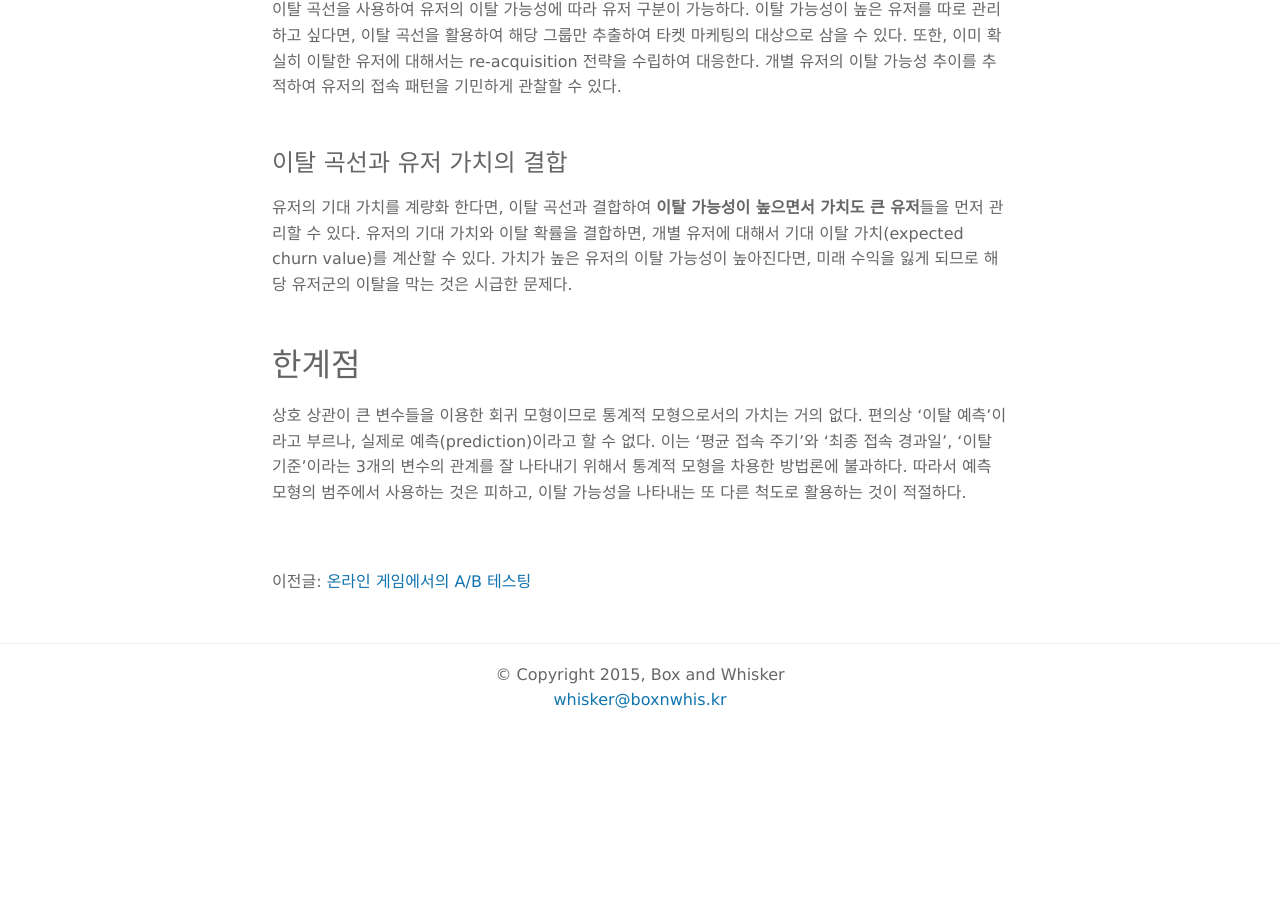
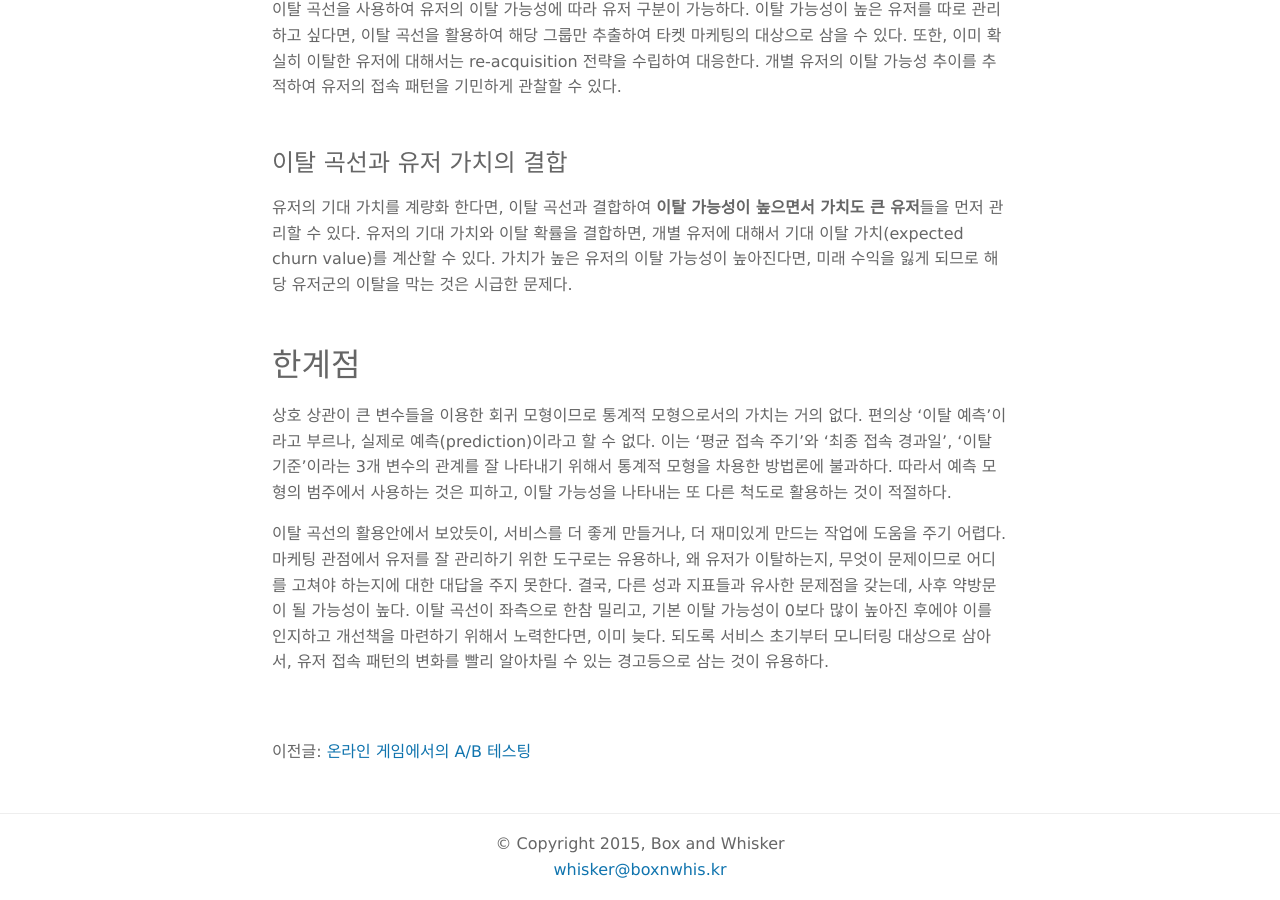
Before and after one commit to boxnwhiskr/boxnwhiskr.github.io, a Jekyll site: the page built from _posts/2015-02-09-predict_churns.markdown, in a window 1280 px wide and 900 px high, scrolled down 6747 px. Built offline with Jekyll 4.4.1, drawn with Linux system fonts in a browser that asks for light colours; nearby versions of some CDN libraries; some web fonts are replaced; formulas are drawn with MathJax 3; before the commit the page ends 7477 px from its top, so only the background shows below that.

Commit message:
Add text

```diff
--- a/_posts/2015-02-09-predict_churns.markdown
+++ b/_posts/2015-02-09-predict_churns.markdown
@@ -187,5 +187,11 @@ A의 경우, 위험 비율의 증가에 따라 이탈 가능성이 상대적으
 
 상호 상관이 큰 변수들을 이용한 회귀 모형이므로 통계적 모형으로서의 가치는 거의 없다.
 편의상 '이탈 예측'이라고 부르나, 실제로 예측(prediction)이라고 할 수 없다.
-이는 '평균 접속 주기'와 '최종 접속 경과일', '이탈 기준'이라는 3개의 변수의 관계를 잘 나타내기 위해서 통계적 모형을 차용한 방법론에 불과하다.
+이는 '평균 접속 주기'와 '최종 접속 경과일', '이탈 기준'이라는 3개 변수의 관계를 잘 나타내기 위해서 통계적 모형을 차용한 방법론에 불과하다.
 따라서 예측 모형의 범주에서 사용하는 것은 피하고, 이탈 가능성을 나타내는 또 다른 척도로 활용하는 것이 적절하다.
+
+이탈 곡선의 활용안에서 보았듯이, 서비스를 더 좋게 만들거나, 더 재미있게 만드는 작업에 도움을 주기 어렵다.
+마케팅 관점에서 유저를 잘 관리하기 위한 도구로는 유용하나, 왜 유저가 이탈하는지, 무엇이 문제이므로 어디를 고쳐야 하는지에 대한 대답을 주지 못한다.
+결국, 다른 성과 지표들과 유사한 문제점을 갖는데, 사후 약방문이 될 가능성이 높다.
+이탈 곡선이 좌측으로 한참 밀리고, 기본 이탈 가능성이 0보다 많이 높아진 후에야 이를 인지하고 개선책을 마련하기 위해서 노력한다면, 이미 늦다.
+되도록 서비스 초기부터 모니터링 대상으로 삼아서, 유저 접속 패턴의 변화를 빨리 알아차릴 수 있는 경고등으로 삼는 것이 유용하다.
```
